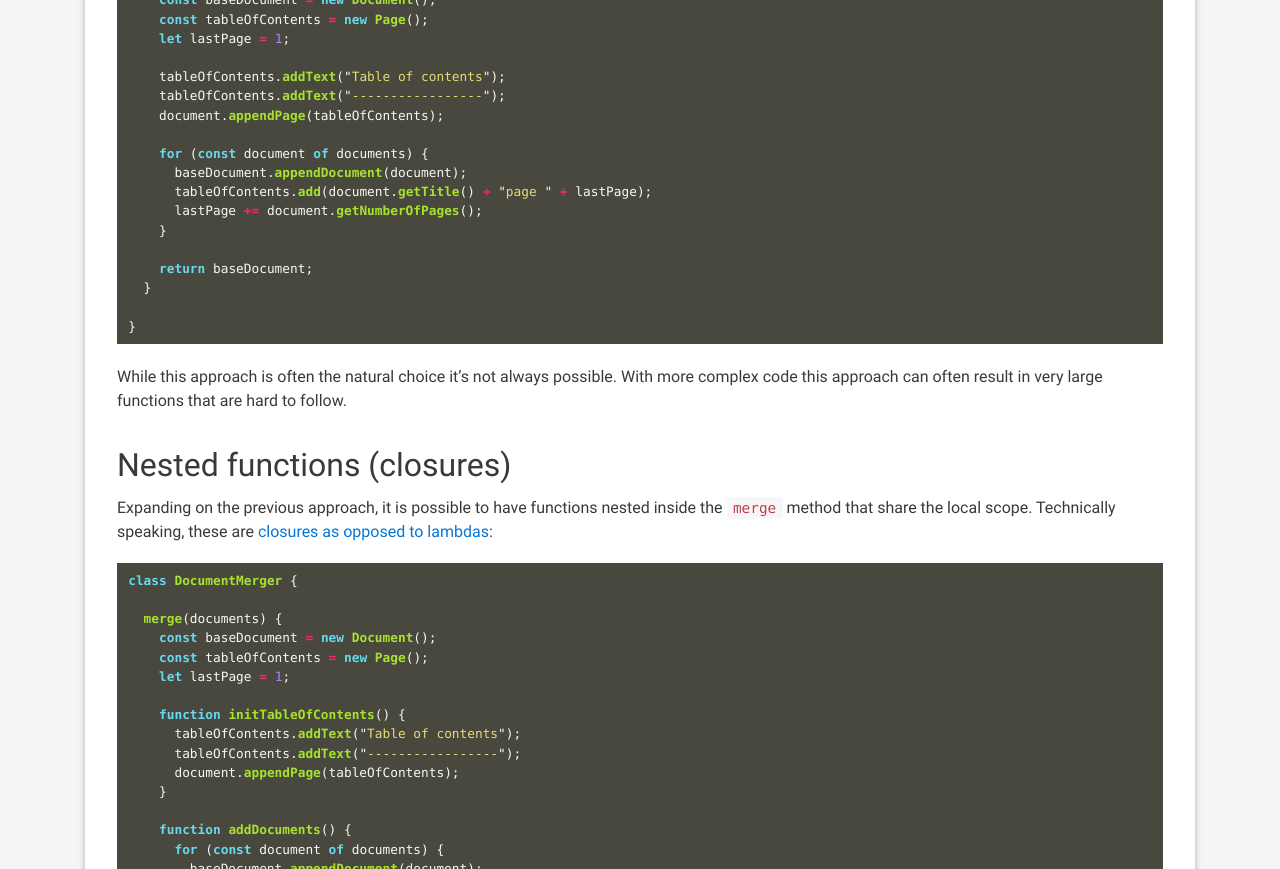
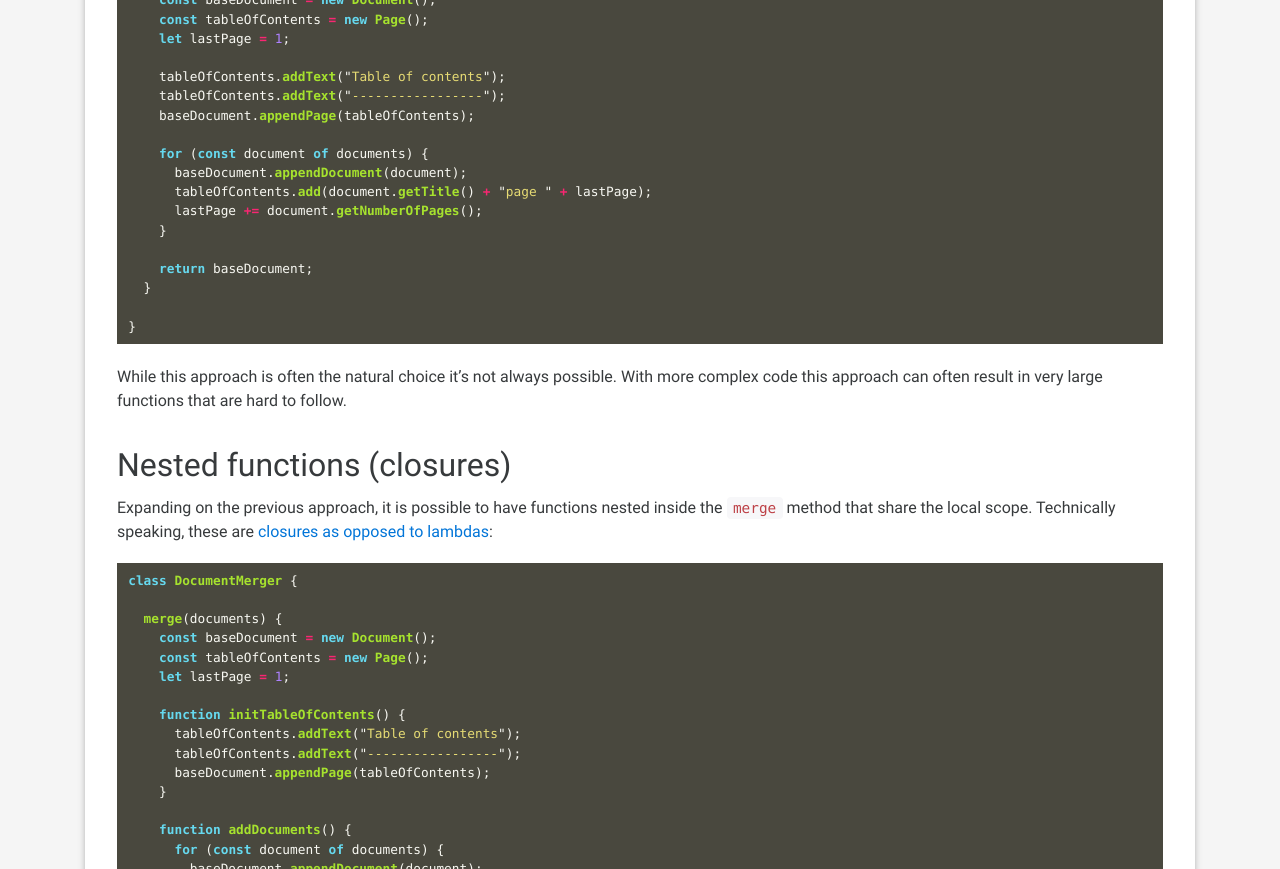
Before and after one commit to linusnorton/ljn.io, a Jekyll site: the page built from _posts/2019-01-31-encapsulating-mutable-state.md, in a window 1280 px wide and 1400 px high, scrolled down 1852 px. Shown: the part 152-1021 px from the top of the window. Built offline with Jekyll 4.4.1, drawn with Linux system fonts in a browser that asks for light colours; nearby versions of some CDN libraries; some of the changed text lies outside the part shown.

Commit message:
update code examples

```diff
--- a/_posts/2019-01-31-encapsulating-mutable-state.md
+++ b/_posts/2019-01-31-encapsulating-mutable-state.md
@@ -36,7 +36,7 @@
   constructor() {
     this.tableOfContents.addText("Table of contents");
     this.tableOfContents.addText("-----------------");
-    this.document.appendPage(page);
+    this.baseDocument.appendPage(page);
   }
 
   merge(documents) {
@@ -81,7 +81,7 @@
 
     tableOfContents.addText("Table of contents");
     tableOfContents.addText("-----------------");
-    document.appendPage(tableOfContents);
+    baseDocument.appendPage(tableOfContents);
 
     for (const document of documents) {
       baseDocument.appendDocument(document);
@@ -112,7 +112,7 @@
     function initTableOfContents() {
       tableOfContents.addText("Table of contents");
       tableOfContents.addText("-----------------");
-      document.appendPage(tableOfContents);
+      baseDocument.appendPage(tableOfContents);
     }
 
     function addDocuments() {
@@ -147,7 +147,7 @@
   DocumentMerger() {
     this.tableOfContents.addText("Table of contents");
     this.tableOfContents.addText("-----------------");
-    this.document.appendPage(page);
+    this.baseDocument.appendPage(page);
   }
 
   synchronized public Document merge(List<Document> documents) {
@@ -188,7 +188,7 @@
     public MutableDocumentMerger() {
       this.tableOfContents.addText("Table of contents");
       this.tableOfContents.addText("-----------------");
-      this.document.appendPage(page);
+      this.baseDocument.appendPage(page);
     }
 
     public Document merge(List<Document> documents) {
```
